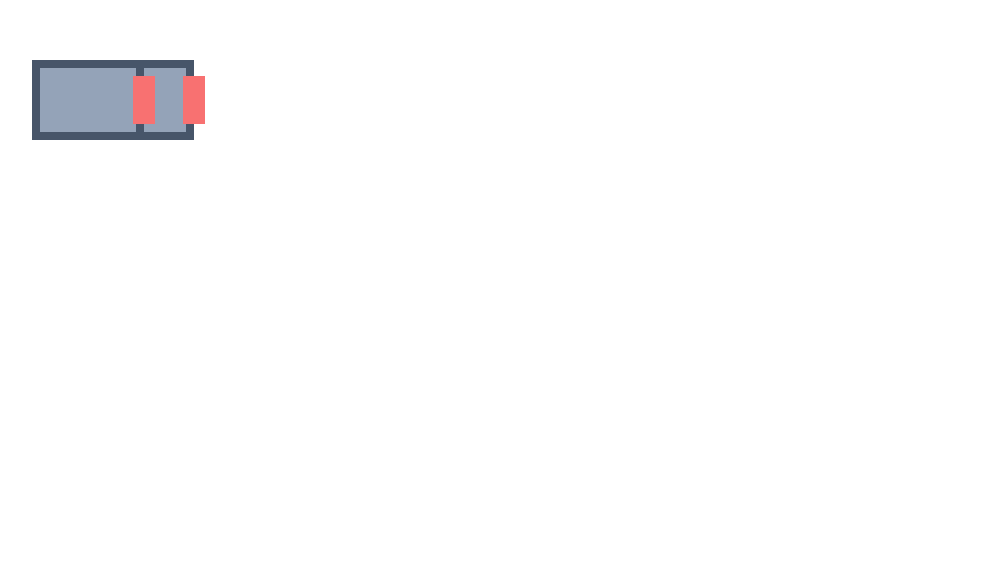
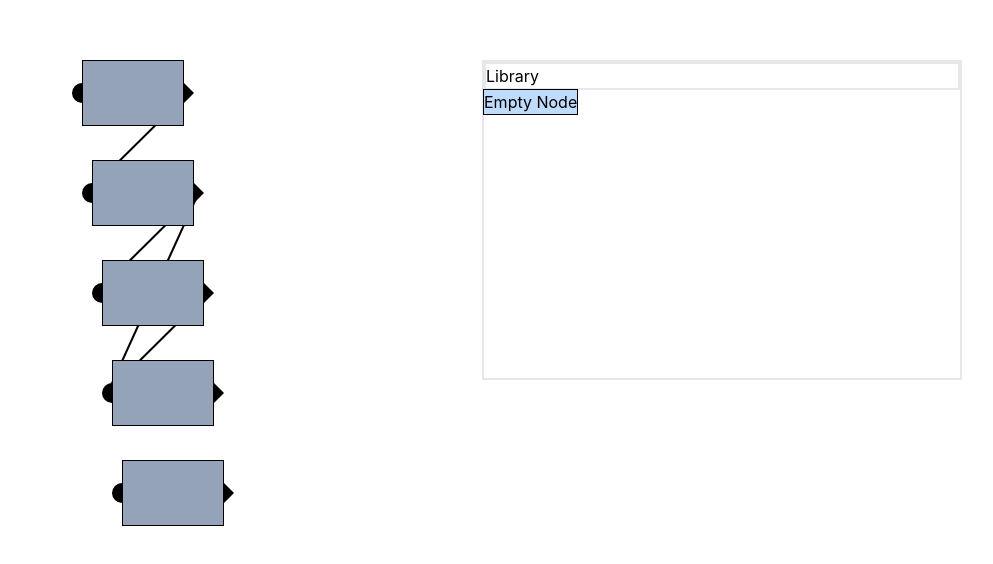
Before and after one commit to brunomariz/node-controller, a React (Create React App) app: page / in a window 1280 px wide. Shown: the part 140-704 px from the top of the page, without its empty margins (18-1011 px from the left). Built offline with nearby package versions, Linux system fonts and the light colour scheme.

Commit message:
add library screen and connections

```diff
--- /dev/null
+++ b/src/@types/cursorVariety.ts
@@ -0,0 +1 @@
+export type CursorVariety = "Move" | "AddNode";
--- /dev/null
+++ b/src/@types/nodeVariety.ts
@@ -0,0 +1 @@
+export type NodeVariety = "Empty" | "Add";
--- a/src/App.tsx
+++ b/src/App.tsx
@@ -1,10 +1,11 @@
 import React from "react";
-import logo from "./logo.svg";
+import LibraryScreen from "./components/LibraryScreen/LibraryScreen";
 import NodeController from "./components/NodeController/NodeController";
 
 function App() {
   return (
     <div>
+      <LibraryScreen></LibraryScreen>
       <NodeController></NodeController>
     </div>
   );
--- /dev/null
+++ b/src/components/Connector/Connector.tsx
@@ -0,0 +1,22 @@
+import React from "react";
+import { Position } from "../../@types/position";
+
+type Props = { originPosition: Position; destinationPosition: Position };
+
+function Connector({ originPosition, destinationPosition }: Props) {
+  console.log("component position");
+  console.log(originPosition);
+  return (
+    <svg className="h-full w-full fixed top-0 left-0">
+      <line
+        x1={originPosition.x}
+        y1={originPosition.y}
+        x2={destinationPosition.x}
+        y2={destinationPosition.y}
+        style={{ stroke: "rgb(0,0,0)", strokeWidth: 2 }}
+      />
+    </svg>
+  );
+}
+
+export default Connector;
--- a/src/components/Controls/Draggable/Draggable.tsx
+++ b/src/components/Controls/Draggable/Draggable.tsx
@@ -4,9 +4,13 @@ import { Position } from "../../../@types/position";
 type Props = {
   initialPosition: Position;
   children?: ReactNode | ReactNode[];
+  onDrag: (
+    e: React.MouseEvent<HTMLDivElement, MouseEvent>,
+    position: Position
+  ) => void;
 };
 
-function Draggable({ initialPosition, children }: Props) {
+function Draggable({ initialPosition, children, onDrag }: Props) {
   const [position, setPosition] = useState(initialPosition);
   const [mousePositionDifference, setMousePositionDifference] = useState({
     x: 0,
@@ -29,6 +33,7 @@ function Draggable({ initialPosition, children }: Props) {
       mousePosition
     );
     setPosition(newPosition);
+    onDrag(e, position);
   }
   return (
     <>
@@ -39,7 +44,7 @@ function Draggable({ initialPosition, children }: Props) {
             handleDrag(e);
           }
         }}
-        onMouseUp={() => {
+        onMouseUp={(e) => {
           setmouseHolding(false);
         }}
         style={{ zIndex: mouseHolding ? 10 : 0 }}
@@ -50,7 +55,7 @@ function Draggable({ initialPosition, children }: Props) {
             handleDrag(e);
           }
         }}
-        onMouseUp={() => {
+        onMouseUp={(e) => {
           setmouseHolding(false);
         }}
         onMouseDown={(e) => {
--- a/src/components/Controls/PreventDrag/PreventDrag.tsx
+++ b/src/components/Controls/PreventDrag/PreventDrag.tsx
@@ -1,7 +1,7 @@
 import React, { ReactNode } from "react";
 
 type Props = {
-  children: ReactNode | ReactNode[];
+  children?: ReactNode | ReactNode[];
 };
 
 function PreventDrag({ children }: Props) {
--- /dev/null
+++ b/src/components/LibraryScreen/LibraryScreen.tsx
@@ -0,0 +1,41 @@
+import React from "react";
+import { useAppDispatch } from "../../redux/app/hooks";
+import {
+  cursorVarietyChanged,
+  selectedNodeChanged,
+} from "../../redux/features/cursor/cursorSlice";
+import Draggable from "../Controls/Draggable/Draggable";
+import PreventDrag from "../Controls/PreventDrag/PreventDrag";
+
+type Props = {};
+
+function LibraryScreen({}: Props) {
+  const dispatch = useAppDispatch();
+  return (
+    <>
+      <Draggable
+        initialPosition={{ x: 500, y: 200 }}
+        onDrag={(e, position) => {}}
+      >
+        <div className="bg-white h-[320px] w-[480px] border-2">
+          <div className="border-2">Library</div>
+          <PreventDrag>
+            <div className="flex flex-col items-start">
+              <button
+                className="bg-blue-200 outline-1 outline-black outline-double"
+                onClick={() => {
+                  dispatch(cursorVarietyChanged("AddNode"));
+                  dispatch(selectedNodeChanged("Empty"));
+                }}
+              >
+                Empty Node
+              </button>
+            </div>
+          </PreventDrag>
+        </div>
+      </Draggable>
+    </>
+  );
+}
+
+export default LibraryScreen;
--- a/src/components/Node/Node.tsx
+++ b/src/components/Node/Node.tsx
@@ -1,20 +1,46 @@
 import React, { useState } from "react";
 import { Position } from "../../@types/position";
+import { useAppDispatch } from "../../redux/app/hooks";
+import { nodeMoved } from "../../redux/features/graph/graphSlice";
 import Draggable from "../Controls/Draggable/Draggable";
 import PreventDrag from "../Controls/PreventDrag/PreventDrag";
 
 type Props = {
   initialPosition: Position;
+  id: number;
 };
 
-function Node({ initialPosition }: Props) {
+function Node({ initialPosition, id }: Props) {
+  const dispatch = useAppDispatch();
   return (
-    <Draggable initialPosition={initialPosition}>
-      <div className="p-2 bg-slate-600 relative">
+    <Draggable
+      onDrag={(e, position) =>
+        dispatch(nodeMoved({ id, position: { x: position.x, y: position.y } }))
+      }
+      initialPosition={initialPosition}
+    >
+      <div className="p-[1px] bg-black relative">
         <PreventDrag>
-          <div className="absolute bg-red-400 w-[20%] left-[90%] top-[20%] h-[60%]"></div>
+          <div
+            className="absolute h-0 w-0 "
+            style={{
+              borderTop: "10px solid transparent",
+              borderBottom: "10px solid transparent",
+              borderLeft: "10px solid",
+              left: "calc(100% - 0px)",
+              top: "calc(50% - 10px)",
+            }}
+          ></div>
+          <div
+            className="absolute "
+            style={{ left: "calc(0% - 10px)", top: "calc(50% - 10px)" }}
+          >
+            <svg height={20} width={10}>
+              <circle cx="10" cy="10" r="10" fill="black" />
+            </svg>
+          </div>
         </PreventDrag>
-        <div className="w-24 h-16 p-5 bg-slate-400"></div>
+        <div className="w-[100px] h-16 bg-slate-400"></div>
       </div>
     </Draggable>
   );
--- a/src/components/NodeController/NodeController.tsx
+++ b/src/components/NodeController/NodeController.tsx
@@ -1,17 +1,55 @@
-import React from "react";
+import React, { useState } from "react";
+import { useAppDispatch, useAppSelector } from "../../redux/app/hooks";
+import { selectCursorVariety } from "../../redux/features/cursor/cursorSlice";
+import {
+  newNode,
+  selectAdjacencyList,
+  selectNodePositions,
+} from "../../redux/features/graph/graphSlice";
+import Connector from "../Connector/Connector";
 import Node from "../Node/Node";
 
 type Props = {};
 
 function NodeController({}: Props) {
+  const [nodes, setNodes] = useState([]);
+  const nodePositions = useAppSelector(selectNodePositions);
+  const adjacencyList = useAppSelector(selectAdjacencyList);
+  const cursorVariety = useAppSelector(selectCursorVariety);
+
+  const dispatch = useAppDispatch();
+
+  const handleClick = (e: React.MouseEvent<HTMLDivElement, MouseEvent>) => {
+    if (cursorVariety == "AddNode") {
+      dispatch(newNode({ x: e.clientX, y: e.clientY }));
+    }
+  };
   return (
-    <div className="flex justify-center items-center w-full h-screen">
-      <Node initialPosition={{ x: 100, y: 200 }}></Node>
-      <Node initialPosition={{ x: 50, y: 200 }}></Node>
-      <Node initialPosition={{ x: 50, y: 200 }}></Node>
-      <Node initialPosition={{ x: 50, y: 200 }}></Node>
-      <Node initialPosition={{ x: 50, y: 200 }}></Node>
-      <Node initialPosition={{ x: 50, y: 200 }}></Node>
+    <div
+      className="flex justify-center items-center w-full h-screen z-0"
+      onDoubleClick={(e) => {
+        handleClick(e);
+      }}
+    >
+      {nodePositions.map((position, index) => {
+        return <Node id={index} initialPosition={position}></Node>;
+      })}
+      {adjacencyList.map((connection) => {
+        const originPosition = nodePositions[connection[0]];
+        const destinationPosition = nodePositions[connection[1]];
+        return (
+          <Connector
+            originPosition={{
+              x: originPosition.x + 107,
+              y: originPosition.y + 32,
+            }}
+            destinationPosition={{
+              x: destinationPosition.x - 4,
+              y: destinationPosition.y + 32,
+            }}
+          ></Connector>
+        );
+      })}
     </div>
   );
 }
--- a/src/redux/app/store.ts
+++ b/src/redux/app/store.ts
@@ -1,9 +1,11 @@
 import { configureStore, ThunkAction, Action } from "@reduxjs/toolkit";
 import cursorReducer from "../features/cursor/cursorSlice";
+import graphReducer from "../features/graph/graphSlice";
 
 export const store = configureStore({
   reducer: {
     cursor: cursorReducer,
+    graph: graphReducer,
   },
 });
 
--- a/src/redux/features/cursor/cursorSlice.ts
+++ b/src/redux/features/cursor/cursorSlice.ts
@@ -1,20 +1,29 @@
 import { createAsyncThunk, createSlice, PayloadAction } from "@reduxjs/toolkit";
+import { CursorVariety } from "../../../@types/cursorVariety";
+import { NodeVariety } from "../../../@types/nodeVariety";
 import { RootState, AppThunk } from "../../app/store";
 // import { fetchCount } from './counterAPI';
 
 export interface CursorState {
-  selectedNode: number;
+  selectedNode: NodeVariety;
+  cursorVariety: CursorVariety;
 }
 
-const initialState: CursorState = { selectedNode: 0 };
+const initialState: CursorState = {
+  cursorVariety: "Move",
+  selectedNode: "Empty",
+};
 
 export const cursorSlice = createSlice({
   name: "cursor",
   initialState,
   // The `reducers` field lets us define reducers and generate associated actions
   reducers: {
-    selectedNodeChanged: (state) => {
-      state.selectedNode += 1;
+    selectedNodeChanged: (state, action: PayloadAction<NodeVariety>) => {
+      state.selectedNode = action.payload;
+    },
+    cursorVarietyChanged: (state, action: PayloadAction<CursorVariety>) => {
+      state.cursorVariety = action.payload;
     },
     // decrement: (state) => {
     //   state.value -= 1;
@@ -26,12 +35,15 @@ export const cursorSlice = createSlice({
   },
 });
 
-export const { selectedNodeChanged } = cursorSlice.actions;
+export const { selectedNodeChanged, cursorVarietyChanged } =
+  cursorSlice.actions;
 
 // The function below is called a selector and allows us to select a value from
 // the state. Selectors can also be defined inline where they're used instead of
 // in the slice file. For example: `useSelector((state: RootState) => state.counter.value)`
 export const selectSelectedNode = (state: RootState) =>
   state.cursor.selectedNode;
+export const selectCursorVariety = (state: RootState) =>
+  state.cursor.cursorVariety;
 
 export default cursorSlice.reducer;
--- /dev/null
+++ b/src/redux/features/graph/graphSlice.ts
@@ -0,0 +1,85 @@
+import { createAsyncThunk, createSlice, PayloadAction } from "@reduxjs/toolkit";
+import { Position } from "../../../@types/position";
+import { RootState, AppThunk } from "../../app/store";
+// import { fetchCount } from './counterAPI';
+
+export interface GraphState {
+  originNode: number;
+  destinationNode: number;
+  adjacencyList: number[][];
+  nodePositions: Position[];
+}
+
+const initialState: GraphState = {
+  originNode: 0,
+  destinationNode: 0,
+  adjacencyList: [
+    [0, 1],
+    [2, 3],
+    [1, 2],
+    [1, 3],
+  ],
+  nodePositions: [
+    { x: 100, y: 200 },
+    { x: 110, y: 300 },
+    { x: 120, y: 400 },
+    { x: 130, y: 500 },
+    { x: 140, y: 600 },
+  ],
+};
+
+export const graphSlice = createSlice({
+  name: "graph",
+  initialState,
+  // The `reducers` field lets us define reducers and generate associated actions
+  reducers: {
+    originNodeChanged: (state, action: PayloadAction<number>) => {
+      state.originNode = action.payload;
+    },
+    destinationNodeChanged: (state, action: PayloadAction<number>) => {
+      state.destinationNode = action.payload;
+    },
+    newConnection: (state, action: PayloadAction<number[]>) => {
+      state.adjacencyList = [
+        ...state.adjacencyList.map((item) => [...item]),
+        action.payload,
+      ];
+    },
+    nodeMoved: (
+      state,
+      action: PayloadAction<{ position: Position; id: number }>
+    ) => {
+      const { id, position } = action.payload;
+      state.nodePositions[id] = position;
+    },
+    newNode: (state, action: PayloadAction<Position>) => {
+      state.nodePositions = [...state.nodePositions, action.payload];
+    },
+    // decrement: (state) => {
+    //   state.value -= 1;
+    // },
+    // // Use the PayloadAction type to declare the contents of `action.payload`
+    // incrementByAmount: (state, action: PayloadAction<number>) => {
+    //   state.value += action.payload;
+    // },
+  },
+});
+
+export const {
+  originNodeChanged,
+  destinationNodeChanged,
+  newConnection,
+  nodeMoved,
+  newNode,
+} = graphSlice.actions;
+
+// The function below is called a selector and allows us to select a value from
+// the state. Selectors can also be defined inline where they're used instead of
+// in the slice file. For example: `useSelector((state: RootState) => state.counter.value)`
+export const selectNodePositions = (state: RootState) =>
+  state.graph.nodePositions;
+export const selectAdjacencyList = (state: RootState) => {
+  return state.graph.adjacencyList;
+};
+
+export default graphSlice.reducer;
```
Also changed, not shown: 1 other file (tests, documents, lock files or other folders).
